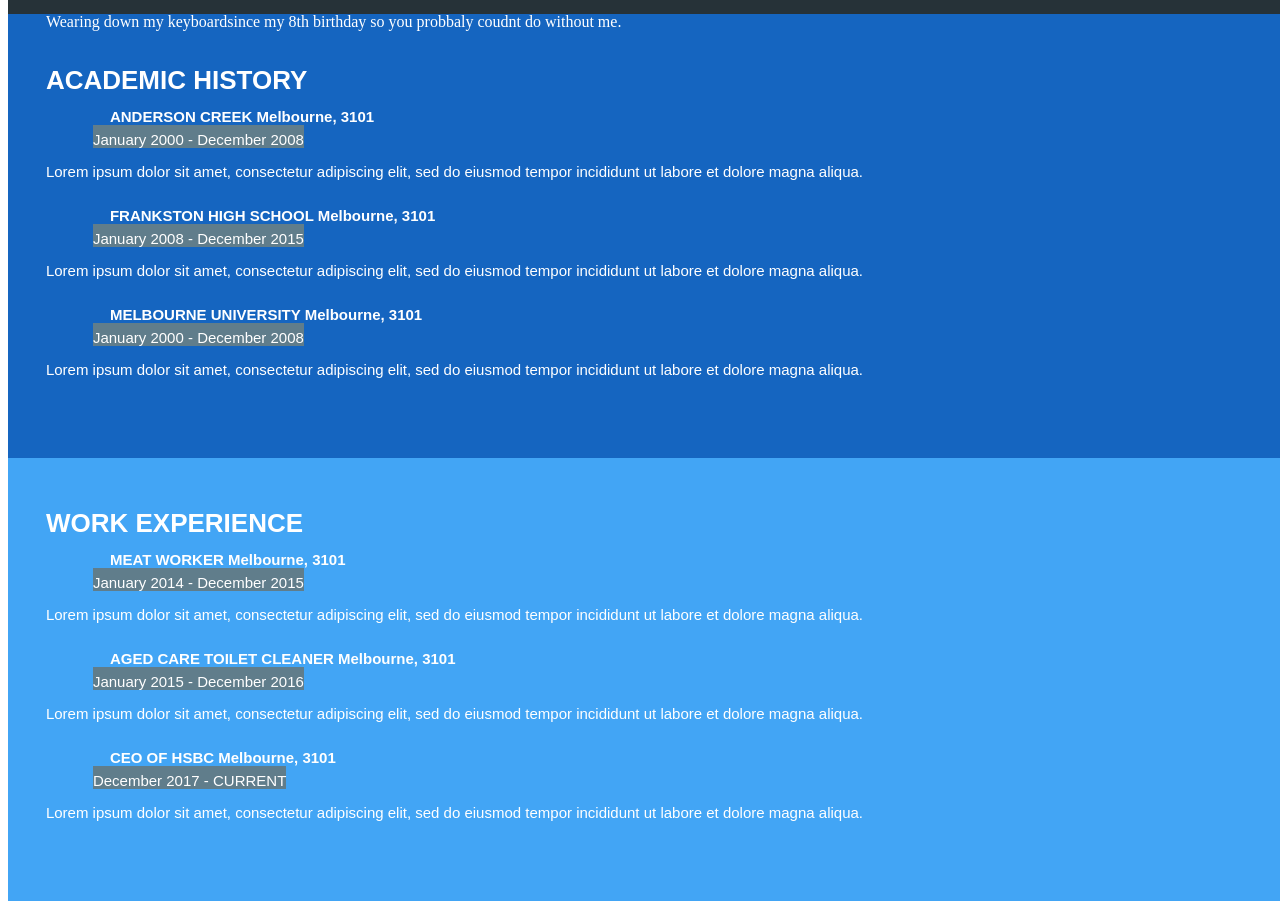
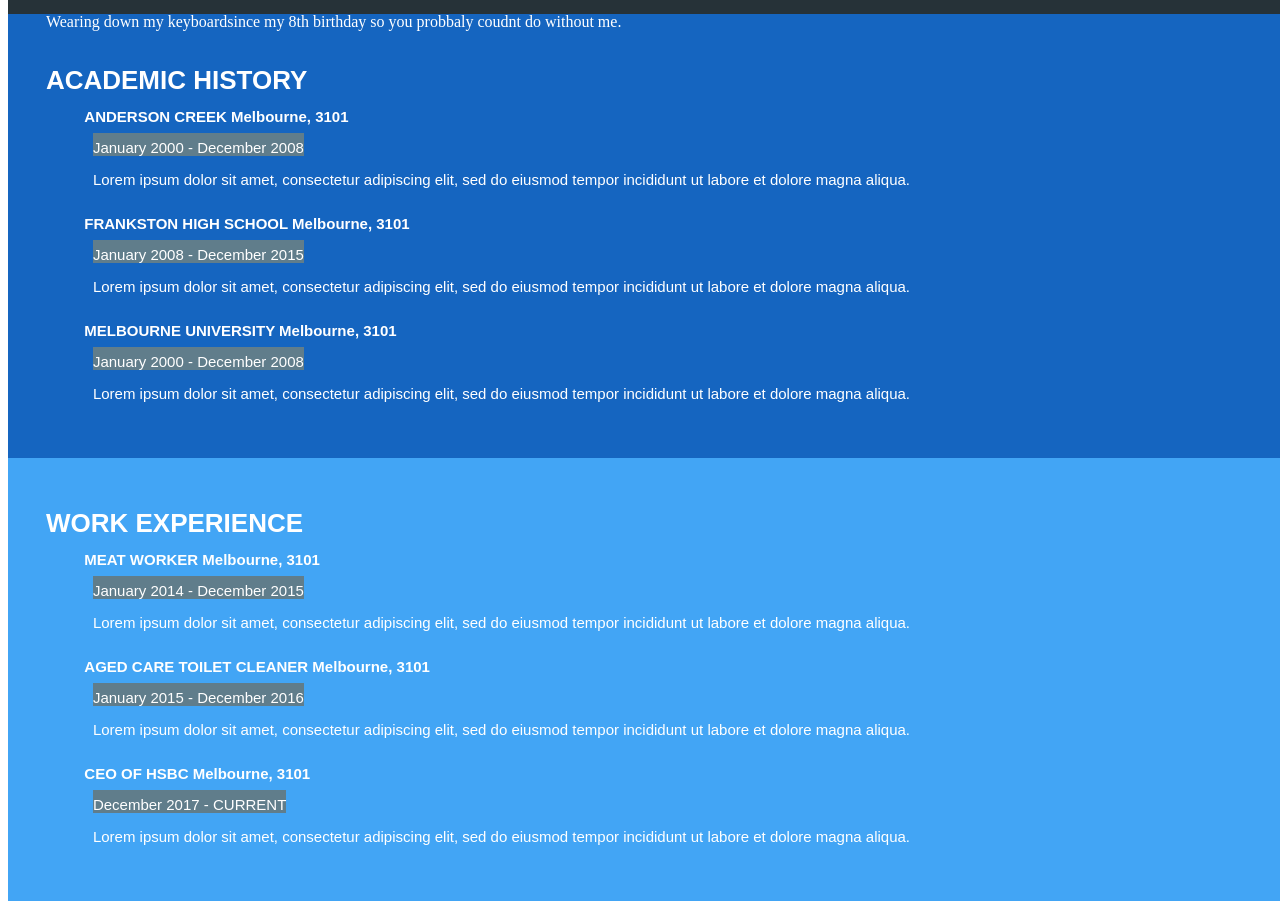
Before and after one commit to BenGardiner123/WebProg_Challenge1_102151272, a plain HTML site: page index.html in a window 1280 px wide. Shown: the part 336-1245 px from the top of the page. Drawn offline with Linux system fonts and the light colour scheme.

Commit message:
final effort, broke the 8 selector rule

```diff
--- a/index.html
+++ b/index.html
@@ -19,30 +19,30 @@
         </div>
 
 
-
+        <!-- I tried to stick to the 8 sleectors, however i had no idea how to go about using the ul which i think is probably what i should have used here. I have been focusing on flexbox mostly, so im pretty disappointed with what ive done here. -->
         <div class="container2">
 
 
             <div class="title">ACADEMIC HISTORY</div>
-
+            <!-- ive used span here and im pretty sure thats bad form but again trying to stick to the selector limit i couldnt think of a good way to do this-->
             <div class="location ">ANDERSON CREEK <span> Melbourne, 3101</span></div>
 
             <div class="date">January 2000 - December 2008</div>
-
-            <div><p>Lorem ipsum dolor sit amet, consectetur adipiscing elit, sed do eiusmod tempor incididunt ut labore et dolore magna aliqua.</p>
+            <!-- ended up using another slector as i could not for the life of me unwreck what id done -->
+            <div class="text"><p>Lorem ipsum dolor sit amet, consectetur adipiscing elit, sed do eiusmod tempor incididunt ut labore et dolore magna aliqua.</p>
             </div>
 
             <div class="location ">FRANKSTON HIGH SCHOOL<span> Melbourne, 3101</span></div>
 
             <div class="date">January 2008 - December 2015</div>
 
-            <div><p>Lorem ipsum dolor sit amet, consectetur adipiscing elit, sed do eiusmod tempor incididunt ut labore et dolore magna aliqua.</p>
+            <div class="text"><p>Lorem ipsum dolor sit amet, consectetur adipiscing elit, sed do eiusmod tempor incididunt ut labore et dolore magna aliqua.</p>
             </div>
 
 
             <div class="location ">MELBOURNE UNIVERSITY<span> Melbourne, 3101</span></div>
             <div class="date">January 2000 - December 2008</div>
-            <div><p>Lorem ipsum dolor sit amet, consectetur adipiscing elit, sed do eiusmod tempor incididunt ut labore et dolore magna aliqua.</p></div>
+            <div class="text"><p>Lorem ipsum dolor sit amet, consectetur adipiscing elit, sed do eiusmod tempor incididunt ut labore et dolore magna aliqua.</p></div>
 
 
         </div>
@@ -55,17 +55,17 @@
 
             <div class="location ">MEAT WORKER<span> Melbourne, 3101</span></div>
             <div class="date">January 2014 - December 2015</div>
-            <div><p>Lorem ipsum dolor sit amet, consectetur adipiscing elit, sed do eiusmod tempor incididunt ut labore et dolore magna aliqua.</p></div>
+            <div class="text"><p>Lorem ipsum dolor sit amet, consectetur adipiscing elit, sed do eiusmod tempor incididunt ut labore et dolore magna aliqua.</p></div>
 
 
             <div class="location ">AGED CARE TOILET CLEANER<span> Melbourne, 3101</span></div>
             <div class="date">January 2015 - December 2016</div>
-            <div><p>Lorem ipsum dolor sit amet, consectetur adipiscing elit, sed do eiusmod tempor incididunt ut labore et dolore magna aliqua.</p></div>
+            <div class="text"><p>Lorem ipsum dolor sit amet, consectetur adipiscing elit, sed do eiusmod tempor incididunt ut labore et dolore magna aliqua.</p></div>
 
 
             <div class="location ">CEO OF HSBC<span> Melbourne, 3101</span></div>
             <div class="date">December 2017 - CURRENT</div>
-            <div><p>Lorem ipsum dolor sit amet, consectetur adipiscing elit, sed do eiusmod tempor incididunt ut labore et dolore magna aliqua.</p></div>
+            <div class="text"><p>Lorem ipsum dolor sit amet, consectetur adipiscing elit, sed do eiusmod tempor incididunt ut labore et dolore magna aliqua.</p></div>
 
         </div>
 
--- a/main.css
+++ b/main.css
@@ -2,6 +2,7 @@
 
 
 .container1{
+    min-width: 100vw;
     width: 100vw;
     height: 33.3vh;
     color: white;
@@ -14,6 +15,7 @@
 }
 
 .container2{
+    min-width: 100vw;
     width: 100vw;
     height: 33.3vh;
     font-size: 15px;
@@ -28,6 +30,7 @@
 }
 
 .container3{
+    min-width: 100vw;
     font-size: 15px;
     width: 100vw;
     height: 33.3vh;
@@ -48,8 +51,6 @@
 
 }
 
-
-
 .title{
     font-size: 26px;
     font-weight: bold;
@@ -62,9 +63,9 @@
 
 .location{
     font-weight: bold;
-    padding-left: 5%;
+    padding-left: 3%;
     padding-top: 12px   ;
-    padding-bottom: 0;
+    padding-bottom: 8px;
     padding-right: 0;
 }
 
@@ -84,3 +85,7 @@
     font-size: 12px;
     margin-left: 5%;
 }
+
+.text {
+    margin-left: 47px;
+}
```
